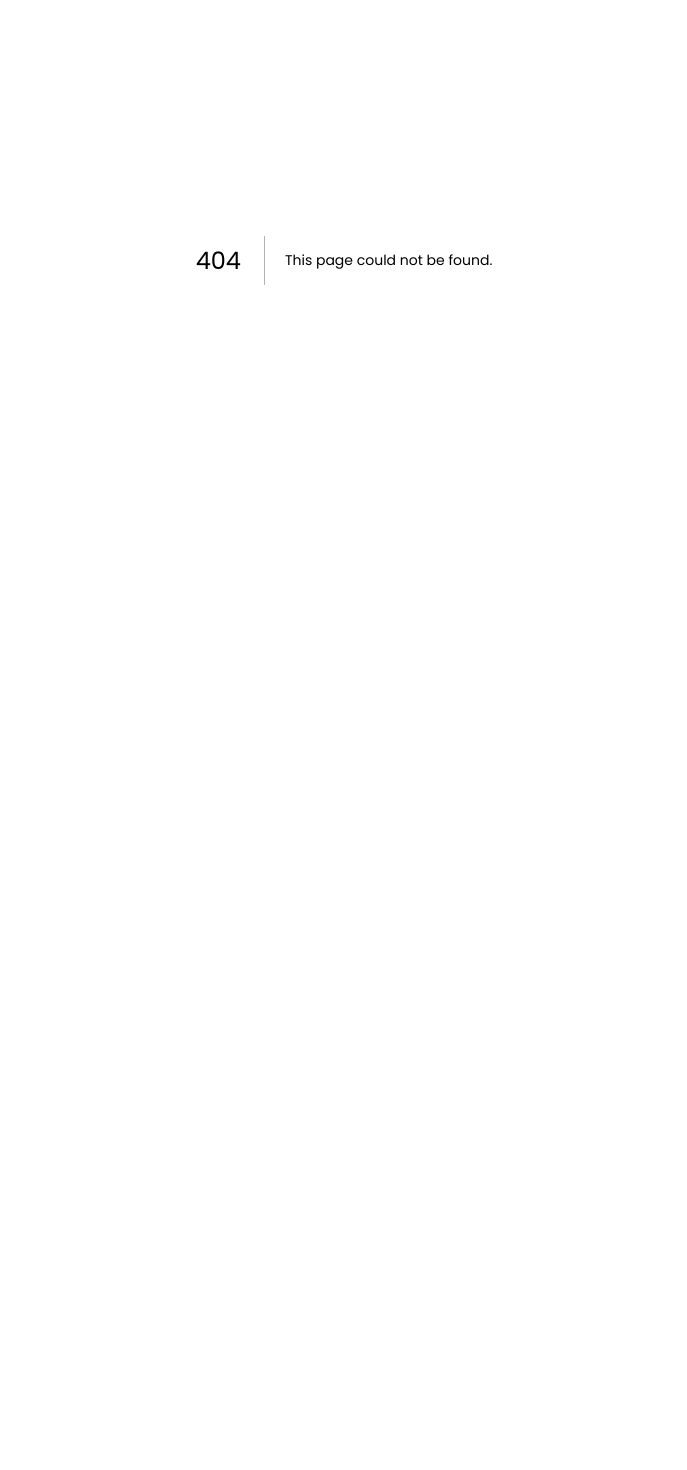
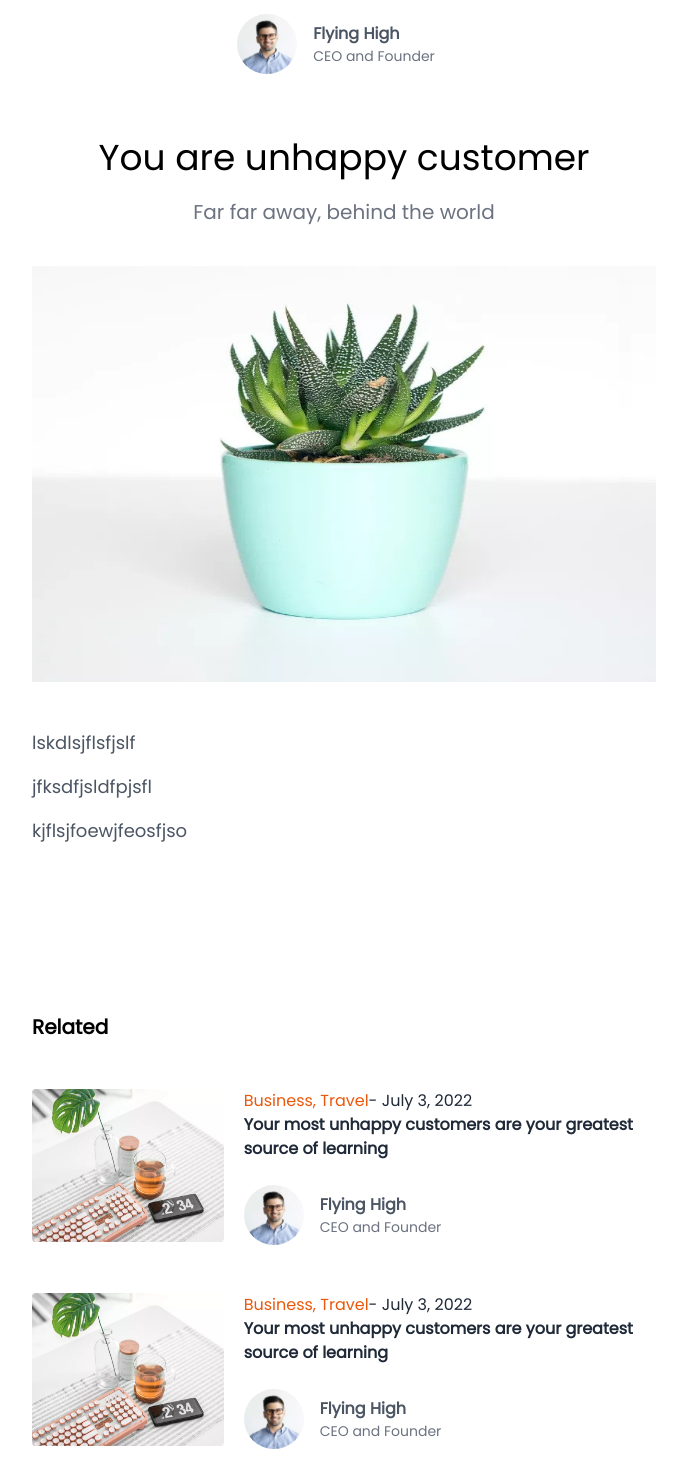
Before and after one commit to jerrywebie/blog-next, a Next.js app: page /posts/page in a window 1280 px wide. Before the commit this address had no page. Shown: the part 140-1610 px from the top of the page, without its empty margins (296-983 px from the left). Before the commit the page ends 800 px from the top, so only its background shows below. Built offline with nearby package versions, Linux system fonts and the light colour scheme.

Commit message:
added blog page and related posts

```diff
--- /dev/null
+++ b/components/Related.js
@@ -0,0 +1,37 @@
+import Image from "next/image";
+import Link from "next/link";
+
+import Author from "./Author";
+
+export default function Related() {
+  return (
+    <div className="pt-20">
+        <h1 className="font-bold text-xl py-12">Related</h1>
+        <div className="flex flex-col gap-6">
+                {Post()}
+                {Post()}
+                {Post()}
+            </div>
+    </div>
+  )
+}
+
+function Post() {
+    return (
+        <div className="flex gap-5">
+            <div className="flex flex-col justify-start">
+            <Link href={"/"}><a><Image src={"/images/articles/posts/img1.jpg"} className="rounded" width={250} height={200} /></a></Link>
+            </div>
+            <div className="flex flex-col justify-center">
+                <div className="cat">
+                    <Link href={"/"}><a className="text-orange-600 hover:text-orange-800">Business, Travel</a></Link>
+                    <Link href={"/"}><a className="text-gray-800 hover:text-gray-600">- July 3, 2022</a></Link>
+                </div>
+                <div className="title">
+                    <Link href={"/"}><a className="text-l font-bold text-gray-800 hover:text-gray-600">Your most unhappy customers are your greatest source of learning</a></Link>
+                </div>
+                <Author/>
+            </div>
+        </div>
+    )
+}
--- /dev/null
+++ b/pages/posts/page.js
@@ -0,0 +1,31 @@
+import Image from 'next/image'
+
+import CustomLayout from "../../layout/CustomLayout"
+import Author from "../../components/Author"
+import Related from '../../components/Related'
+
+export default function page() {
+  return (
+    <CustomLayout>
+        <section className="container mx-auto md:px-2 py-16 w-1/2">
+            <div className="flex justify-center">
+                <Author/>
+            </div>
+            <div className="post py-10">
+                <h1 className="text-bold text-4xl text-center pb-5">You are unhappy customer</h1>
+                <p className="text-gray-500 text-xl text-center">Far far away, behind the world</p>
+                <div className="py-10">
+                    <Image src={"/images/img1.jpg"} width={900} height={600}/>
+                </div>
+                <div className="content text-gray-600 text-lg flex flex-col gap-4">
+                    <p>lskdlsjflsfjslf</p>
+                    <p>jfksdfjsldfpjsfl</p>
+                    <p>kjflsjfoewjfeosfjso</p>
+
+                </div>
+            </div>
+            <Related/>
+        </section>
+    </CustomLayout>
+  )
+}
```
